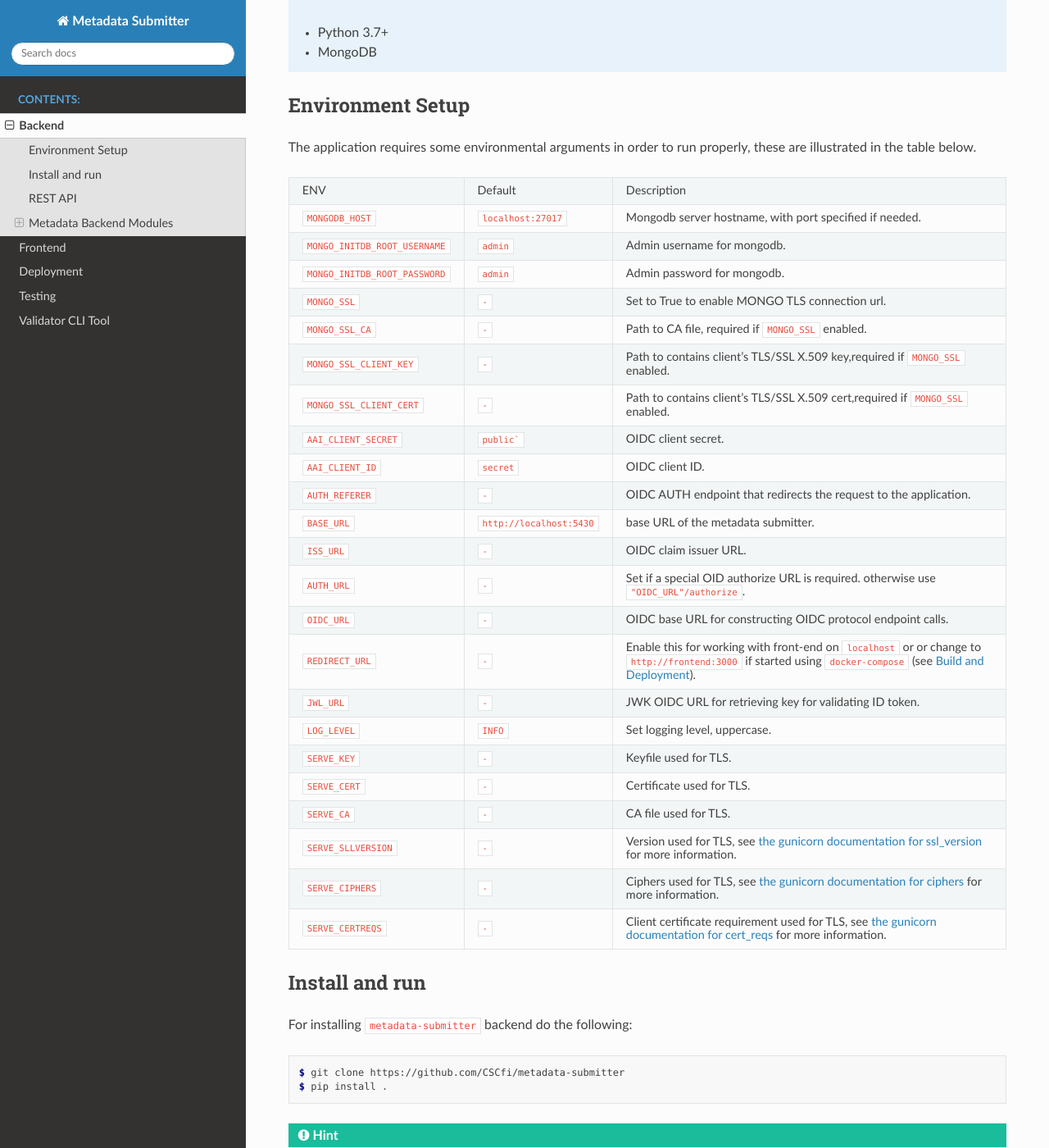
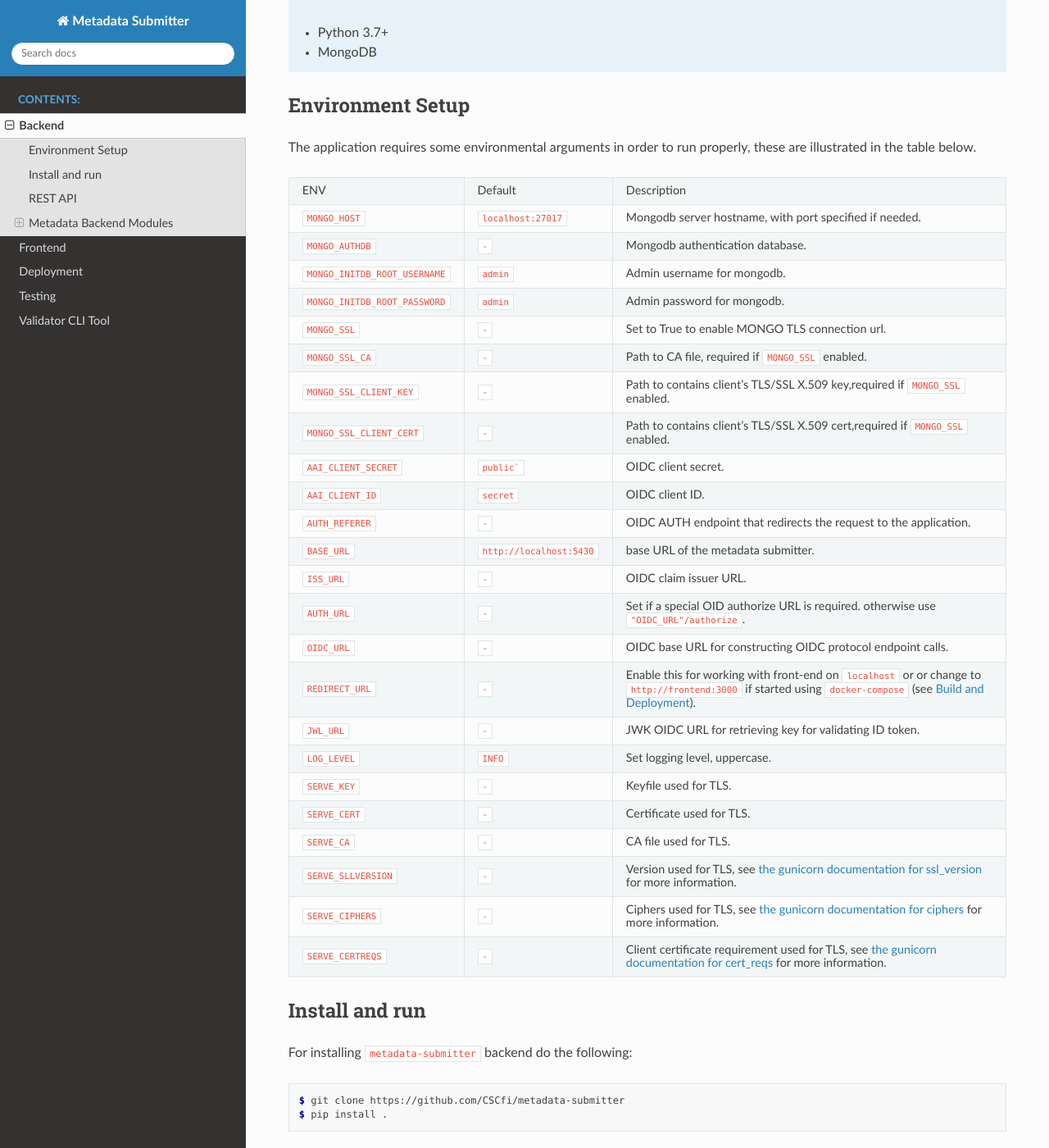
Before and after one commit to CSCfi/metadata-submitter, a Sphinx documentation site: the page built from docs/submitter.rst, in a window 1280 px wide and 1400 px high, scrolled down 221 px. Shown: the whole window at 82% size. Built offline with Sphinx 7.4.7 and the Read the Docs theme 2.0.0, drawn with Linux system fonts in a browser that asks for light colours; some of the changed text lies outside the part shown.

Commit message:
refactor mongo env vars to MONGO_

```diff
--- a/docker-compose-tls.yml
+++ b/docker-compose-tls.yml
@@ -15,7 +15,7 @@ services:
       - mockauth
     restart: on-failure
     environment:
-      - "MONGODB_HOST=database:27017"
+      - "MONGO_HOST=database:27017"
       - "MONGO_SSL=true"
       - "MONGO_SSL_CA=/tls/cacert"
       - "MONGO_SSL_CLIENT_KEY=/tls/key"
--- a/docker-compose.yml
+++ b/docker-compose.yml
@@ -13,7 +13,7 @@ services:
       - mockauth
     restart: on-failure
     environment:
-      - "MONGODB_HOST=database:27017"
+      - "MONGO_HOST=database:27017"
       - "AAI_CLIENT_SECRET=secret"
       - "AAI_CLIENT_ID=aud2"
       - "ISS_URL=http://mockauth:8000"
--- a/docs/submitter.rst
+++ b/docs/submitter.rst
@@ -18,7 +18,9 @@ the table below.
 +--------------------------------+-------------------------------+-----------------------------------------------------------------------------------+
 | ENV                            | Default                       | Description                                                                       |
 +--------------------------------+-------------------------------+-----------------------------------------------------------------------------------+
-| ``MONGODB_HOST``               | ``localhost:27017``           | Mongodb server hostname, with port specified if needed.                           |
+| ``MONGO_HOST``                 | ``localhost:27017``           | Mongodb server hostname, with port specified if needed.                           |
++--------------------------------+-------------------------------+-----------------------------------------------------------------------------------+
+| ``MONGO_AUTHDB``               | ``-``                         | Mongodb authentication database.                                                  |
 +--------------------------------+-------------------------------+-----------------------------------------------------------------------------------+
 | ``MONGO_INITDB_ROOT_USERNAME`` | ``admin``                     | Admin username for mongodb.                                                       |
 +--------------------------------+-------------------------------+-----------------------------------------------------------------------------------+
@@ -89,7 +91,7 @@ For installing ``metadata-submitter`` backend do the following:
 
     - ``MONGO_INITDB_ROOT_USERNAME`` (username for admin user to mondogdb instance)
     - ``MONGO_INITDB_ROOT_PASSWORD`` (password for admin user to mondogdb instance)
-    - ``MONGODB_HOST`` (host and port for mongodb instancem, e.g. `localhost:27017`)
+    - ``MONGO_HOST`` (host and port for mongodb instancem, e.g. `localhost:27017`)
 
 To run the backend from command line use:
 
```
Also changed, not shown: README.md (+1 -1 lines), 1 other file.
